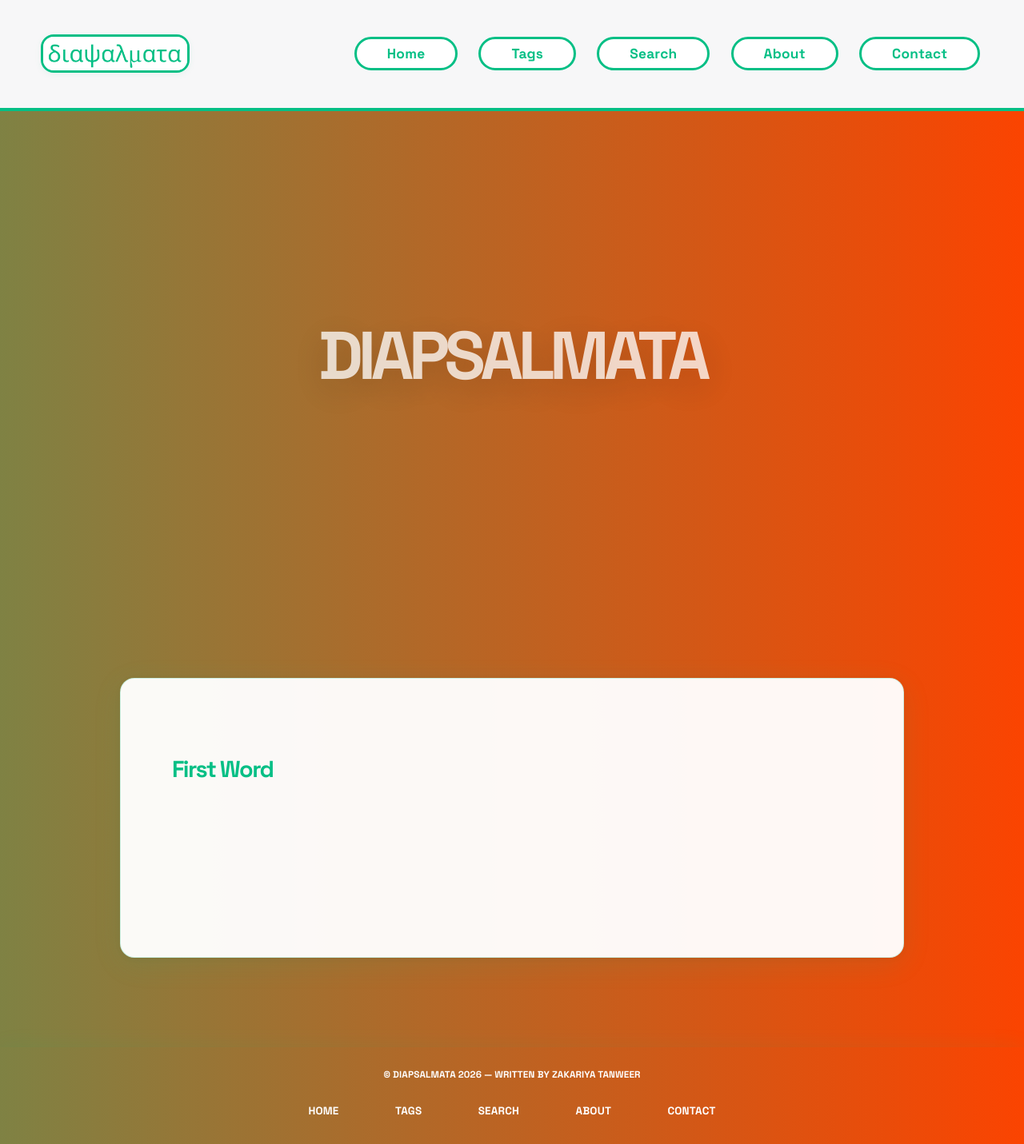
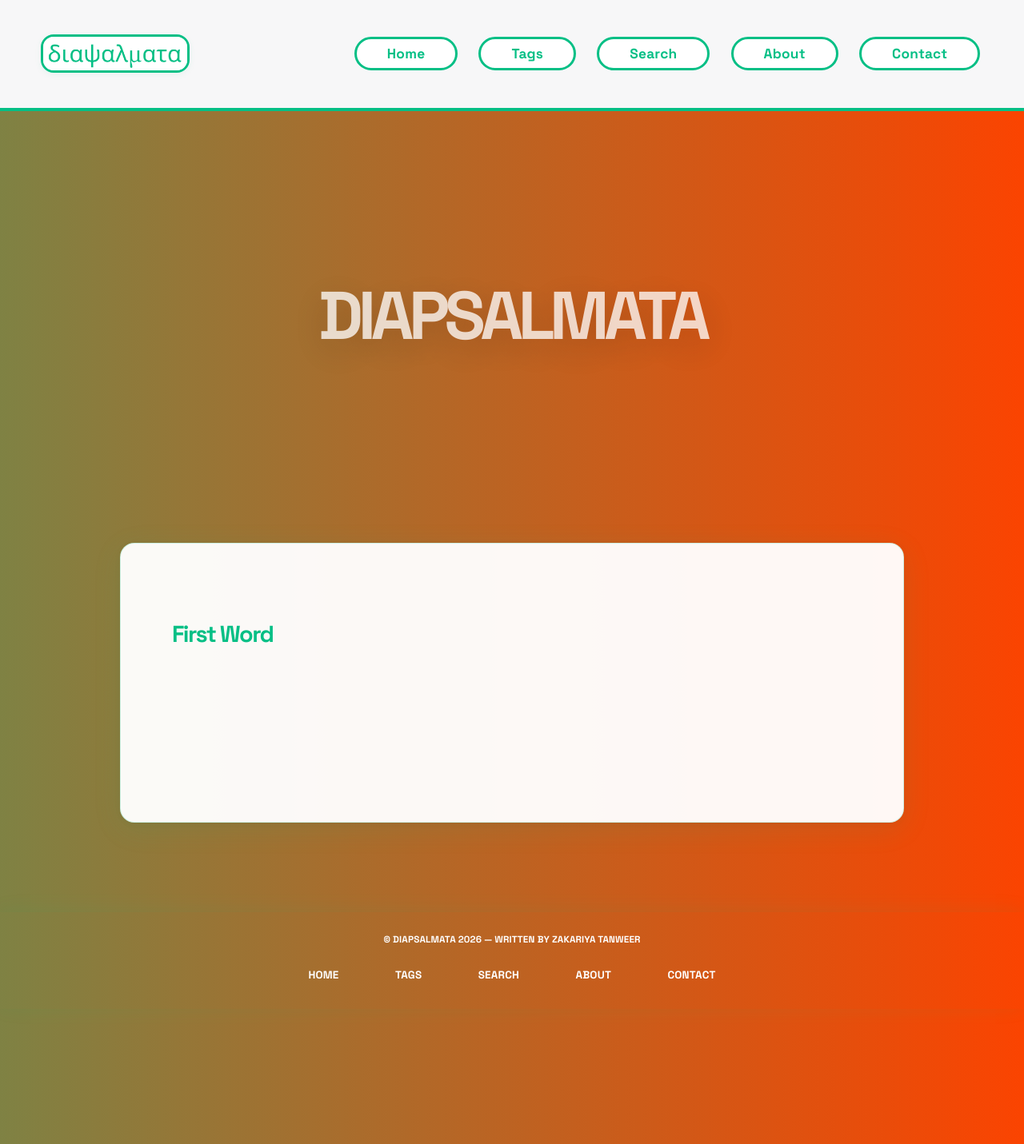
Before and after one commit to NotZakariya/NotZakariya.github.io, a Jekyll site: the page built from index.md, in a window 1280 px wide. Shown: the whole page at 80% size. Built offline with Jekyll 4.4.1, drawn with Linux system fonts in a browser that asks for light colours; the list of posts is cut into pages by our own code.

Commit message:
Update main.scss

```diff
--- a/assets/main.scss
+++ b/assets/main.scss
@@ -1785,11 +1785,31 @@ body:not(.layout-post) .hero-title {
 
 /* Reduce homepage hero height so title feels less floaty */
 body:not(.layout-post) .hero-banner {
-  min-height: clamp(240px, 36vw, 460px);
+  min-height: clamp(220px, 32vw, 410px);
 }
 
 @media (max-width: 700px) {
   body:not(.layout-post) .hero-banner {
-    min-height: 220px;
-  }
-}
+    min-height: 200px;
+  }
+}
+
+/* Homepage hero spacing: reduce gap below title */
+body:not(.layout-post) .hero-banner {
+  min-height: clamp(205px, 28vw, 360px);
+  margin-bottom: 0;
+}
+
+body:not(.layout-post) main.container {
+  margin-top: clamp(1rem, 2.2vw, 2rem);
+}
+
+@media (max-width: 700px) {
+  body:not(.layout-post) .hero-banner {
+    min-height: 185px;
+  }
+
+  body:not(.layout-post) main.container {
+    margin-top: 0.85rem;
+  }
+}
```
